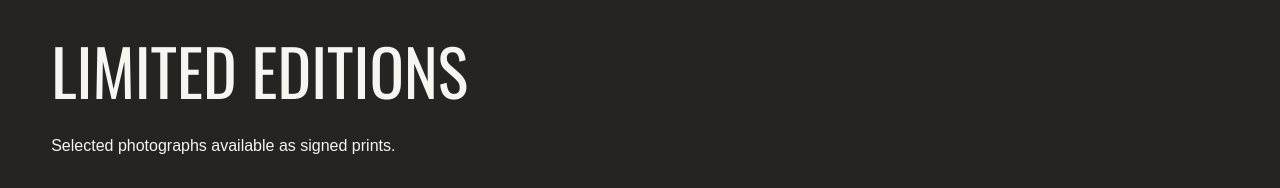
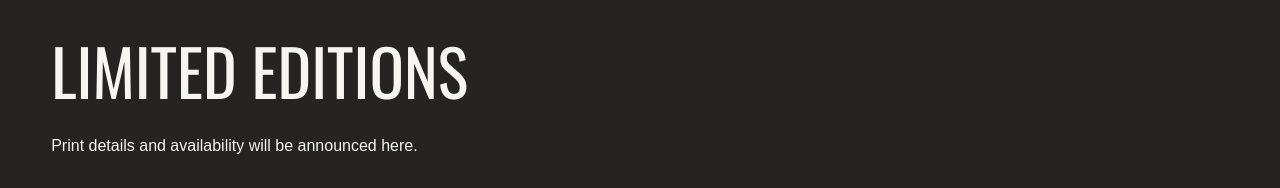
Before and after one commit to rcilomba/maddeart-portfolio, a React (Vite) app: page / in a window 1280 px wide. Shown: the part 2420-2608 px from the top of the page. Built offline with nearby package versions, Linux system fonts and the light colour scheme; grey boxes are pictures that could not be loaded; a web font is replaced by a local one.

Commit message:
copy: clarify limited edition availability

```diff
--- a/src/App.tsx
+++ b/src/App.tsx
@@ -116,7 +116,7 @@ function App() {
                 </section>
                 <section id='editions' className='editions'>
                   <h2>Limited Editions</h2>
-                  <p>Selected photographs available as signed prints.</p>
+                  <p>Print details and availability will be announced here.</p>
                   <EditionCard
                     title={edition.title}
                     image={edition.image}
```
